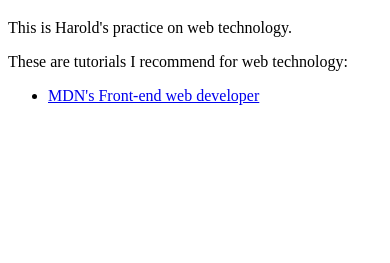
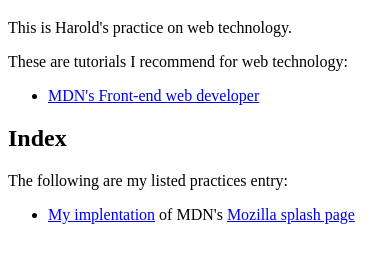
Before and after one commit to xiangaoole/WebPractice, a website: page index.html in a window 390 px wide. Shown: the part 61-324 px from the top of the page. Drawn offline with Linux system fonts and the light colour scheme.

```diff
--- a/index.html
+++ b/index.html
@@ -11,5 +11,11 @@
   <ul>
     <li><a href="https://developer.mozilla.org/en-US/docs/Learn/Front-end_web_developer">MDN's Front-end web developer</a></li>
   </ul>
+
+  <h2>Index</h2>
+  <p>The following are my listed practices entry:</p>
+  <ul>
+    <li><a href="mozilla-splash-page/">My implentation</a> of MDN's <a href="https://developer.mozilla.org/en-US/docs/Learn/HTML/Multimedia_and_embedding/Mozilla_splash_page"> Mozilla splash page</a></li>
+  </ul>
 </body>
 </html>
```
Also changed, not shown: mozilla-splash-page/index.html (+4 -0 lines), README.md.
